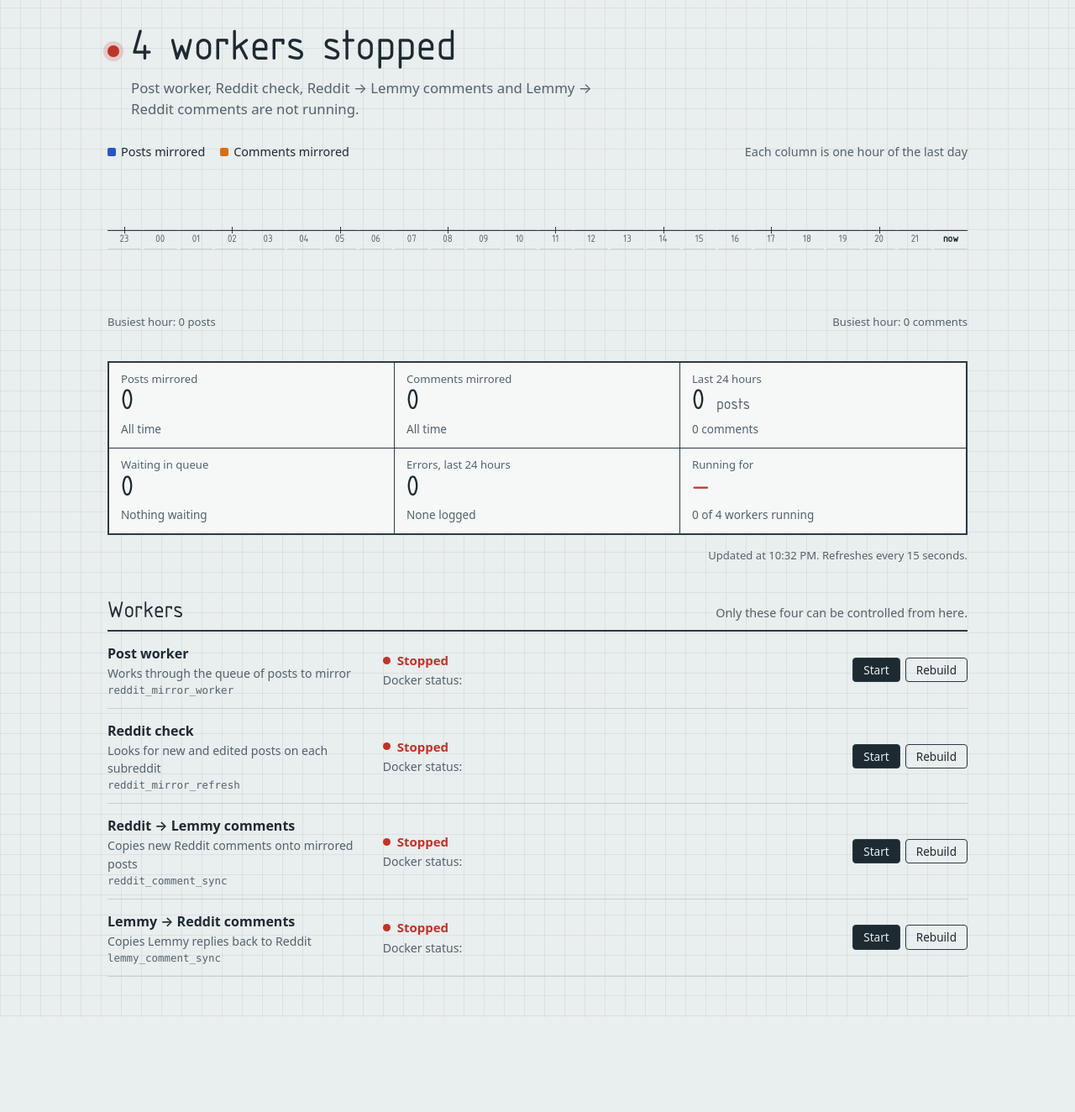
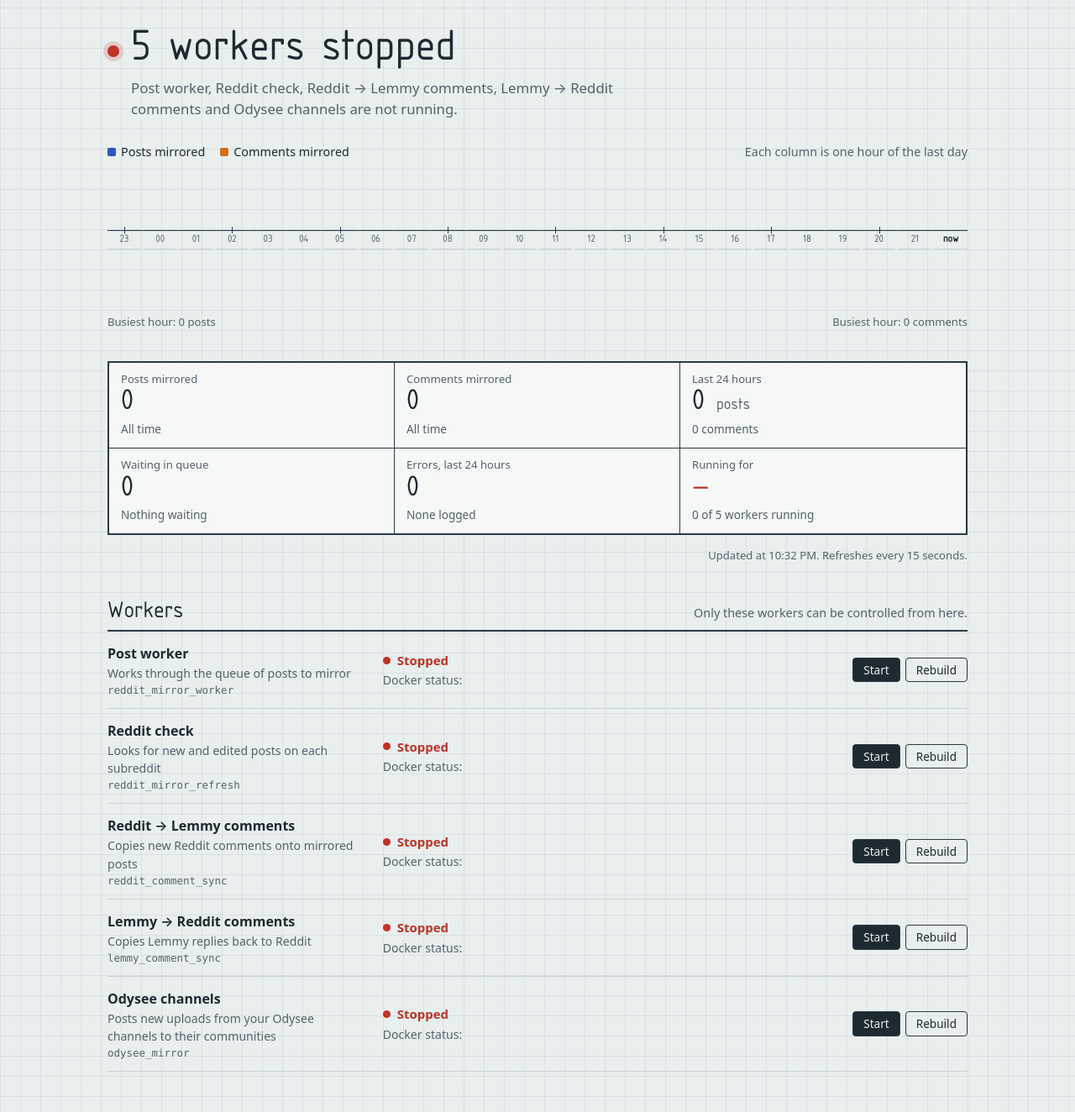
Before and after one commit to Stuck7hrottle/Reddit-Mirror-2-Lemmy, a FastAPI app: page /dashboard/ in a window 1280 px wide. Shown: the part 63-1387 px from the top of the page at 84% size. Before the commit the page ends 1274 px from the top, so only its background shows below. Run offline with FastAPI, Linux system fonts and the light colour scheme.

Commit message:
Dashboard: show the Odysee mirror and count its posts
- odysee_mirror added to the managed workers as optional: listed with
  status, uptime, CPU/memory and restart/stop/rebuild when its
  container exists; left out (and not counted as stopped) when it doesn't
- Odysee posts (source_posts, status=posted) count in the activity
  strip, the posts total (note: "including N from Odysee") and the
  last-post time
- "📺 Odysee: ✅ Posted" lines are classified as posts on the Logs page
- static version bumped so browsers fetch the new JS

Co-Authored-By: Claude Opus 5.5 <noreply@anthropic.com>
Claude-Session: https://claude.ai/code/session_01KeEWBi8E8q5n6i5ddg2E8U

```diff
--- a/dashboard/main.py
+++ b/dashboard/main.py
@@ -44,7 +44,11 @@ MANAGED_CONTAINERS = {
     "reddit_mirror_refresh": "reddit-refresh",
     "reddit_comment_sync": "reddit_comment_sync",
     "lemmy_comment_sync": "lemmy_comment_sync",
+    "odysee_mirror": "odysee-mirror",
 }
+# Workers that not every install runs: left out of the list (and not counted
+# as stopped) when their container doesn't exist, instead of showing "Not set up".
+OPTIONAL_CONTAINERS = {"odysee_mirror"}
 CONTAINER_ACTIONS = {"start", "stop", "restart"}
 
 # Plain-language names for the worker list
@@ -53,6 +57,7 @@ WORKER_INFO = {
     "reddit_mirror_refresh": ("Reddit check", "Looks for new and edited posts on each subreddit"),
     "reddit_comment_sync": ("Reddit → Lemmy comments", "Copies new Reddit comments onto mirrored posts"),
     "lemmy_comment_sync": ("Lemmy → Reddit comments", "Copies Lemmy replies back to Reddit"),
+    "odysee_mirror": ("Odysee channels", "Posts new uploads from your Odysee channels to their communities"),
 }
 
 # ─────────────────────────────────────────────
@@ -62,7 +67,7 @@ app = FastAPI(title="Reddit–Lemmy Mirror Dashboard")
 
 templates = Jinja2Templates(directory=str(BASE_DIR / "templates"))
 # Bump when CSS/JS/fonts change: nginx tells browsers to cache /dashboard/static for 7 days
-templates.env.globals["static_version"] = "3"
+templates.env.globals["static_version"] = "4"
 templates.env.filters["thousands"] = lambda n: f"{n:,}" if isinstance(n, int) else n
 # ✅ Mount static assets at /dashboard/static
 app.mount("/dashboard/static", StaticFiles(directory=str(BASE_DIR / "static")), name="static")
@@ -218,7 +223,7 @@ def read_tail_lines(path: Path, max_bytes: int = LOG_SCAN_BYTES) -> list[str]:
 
 
 def classify(message: str):
-    if message.startswith("✅ Posted"):
+    if message.startswith(("✅ Posted", "📺 Odysee: ✅ Posted")):
         return "post"
     if message.startswith("💬 Mirrored"):
         return "comment"
@@ -279,7 +284,7 @@ def db_stats():
     out = {
         "available": False, "posts": 0, "comments": 0,
         "queued_posts": 0, "queued_comments": 0, "queued_other": 0,
-        "running": 0, "failed": 0, "jobs_done": 0,
+        "running": 0, "failed": 0, "jobs_done": 0, "other_posts": 0,
     }
     if not db_path.exists():
         return out
@@ -292,6 +297,8 @@ def db_stats():
         tables = {r[0] for r in cur.execute("SELECT name FROM sqlite_master WHERE type='table'")}
         if "posts" in tables:
             out["posts"] = cur.execute("SELECT COUNT(*) FROM posts").fetchone()[0]
+        if "source_posts" in tables:  # other sources (Odysee) keep their own records
+            out["other_posts"] = cur.execute("SELECT COUNT(*) FROM source_posts WHERE status='posted'").fetchone()[0]
         if "comments" in tables:
             out["comments"] = cur.execute("SELECT COUNT(*) FROM comments").fetchone()[0]
         if "jobs" in tables:
@@ -363,6 +370,26 @@ def db_activity(now_utc: datetime):
                 last[table] = datetime.strptime(str(latest)[:19], "%Y-%m-%d %H:%M:%S") if latest else None
             except ValueError:
                 last[table] = None
+        # Posts from other sources (Odysee) count as posts too
+        tables = {r[0] for r in conn.execute("SELECT name FROM sqlite_master WHERE type='table'")}
+        if "source_posts" in tables:
+            for (value,) in conn.execute(
+                "SELECT created_at FROM source_posts WHERE status='posted' AND created_at >= ?", (cutoff,)
+            ):
+                try:
+                    ts = datetime.strptime(str(value)[:19], "%Y-%m-%d %H:%M:%S")
+                except ValueError:
+                    continue
+                slot = int((ts - window_start).total_seconds() // 3600)
+                if 0 <= slot < 24:
+                    series["posts"][slot] += 1
+            latest = conn.execute("SELECT MAX(created_at) FROM source_posts WHERE status='posted'").fetchone()[0]
+            try:
+                other = datetime.strptime(str(latest)[:19], "%Y-%m-%d %H:%M:%S") if latest else None
+            except ValueError:
+                other = None
+            if other and (not last.get("posts") or other > last["posts"]):
+                last["posts"] = other
     except sqlite3.Error:
         return None
     finally:
@@ -385,7 +412,8 @@ def worker_states():
             c = client.containers.get(name)
             states[name] = (c.status, parse_docker_time(c.attrs["State"].get("StartedAt")))
         except docker.errors.NotFound:
-            states[name] = ("not found", None)
+            if name not in OPTIONAL_CONTAINERS:
+                states[name] = ("not found", None)
         except Exception:
             states[name] = ("unknown", None)
     return states
@@ -443,7 +471,8 @@ def get_overview():
         "level": level,
         "headline": headline,
         "detail": " ".join(parts),
-        "totals": {"posts": db["posts"], "comments": db["comments"]},
+        "totals": {"posts": db["posts"] + db["other_posts"], "comments": db["comments"],
+                   "other_posts": db["other_posts"]},
         "last24": {"posts": sum(activity["posts"]), "comments": sum(activity["comments"])},
         "queue": {
             "posts": db["queued_posts"], "comments": db["queued_comments"],
@@ -564,6 +593,7 @@ def get_worker_health_html(request: Request):
     sync_enabled = comment_sync_enabled()
     # Docker takes about a second per container to sample CPU, so ask in parallel
     workers = list(_stats_pool.map(lambda n: worker_details(n, sync_enabled), MANAGED_CONTAINERS))
+    workers = [w for w in workers if not (w["name"] in OPTIONAL_CONTAINERS and w["state"] == "missing")]
     return templates.TemplateResponse(request, "partials/worker_health.html", {"containers": workers})
 
 # NOTE: the build route must be registered before the generic {action} route,
--- a/dashboard/static/dashboard.js
+++ b/dashboard/static/dashboard.js
@@ -109,6 +109,7 @@
     document.title = `${o.headline} | Mirror dashboard`;
 
     setText("total-posts", fmt(o.totals.posts));
+    setText("total-posts-note", o.totals.other_posts ? `All time, including ${fmt(o.totals.other_posts)} from Odysee` : "All time");
     setText("total-comments", fmt(o.totals.comments));
     setText("day-posts", fmt(o.last24.posts));
     setText("day-comments", fmt(o.last24.comments));
@@ -230,7 +231,7 @@
   function kindOf(msg) {
     if (/^(❌|🚫)|\bERROR\b|Traceback|Exception/.test(msg)) return "bad";
     if (/^⚠️|\b[Ff]ailed\b|\bretrying\b/.test(msg)) return "warn";
-    if (msg.startsWith("✅ Posted")) return "post";
+    if (msg.startsWith("✅ Posted") || msg.startsWith("📺 Odysee: ✅ Posted")) return "post";
     if (msg.startsWith("💬 Mirrored")) return "comment";
     return "";
   }
--- a/dashboard/templates/index.html
+++ b/dashboard/templates/index.html
@@ -26,7 +26,7 @@
   <div class="field">
     <dt>Posts mirrored</dt>
     <dd><span class="figure" id="total-posts">{{ o.totals.posts | thousands }}</span>
-      <span class="note">All time</span></dd>
+      <span class="note" id="total-posts-note">All time{% if o.totals.other_posts %}, including {{ o.totals.other_posts | thousands }} from Odysee{% endif %}</span></dd>
   </div>
   <div class="field">
     <dt>Comments mirrored</dt>
@@ -64,7 +64,7 @@
 
 <div class="section-head">
   <h2>Workers</h2>
-  <p>Only these four can be controlled from here.</p>
+  <p>Only these workers can be controlled from here.</p>
 </div>
 <div id="workers" class="workers">
   <p class="loading">Checking the workers…</p>
```
Also changed, not shown: CHANGELOG.md.
